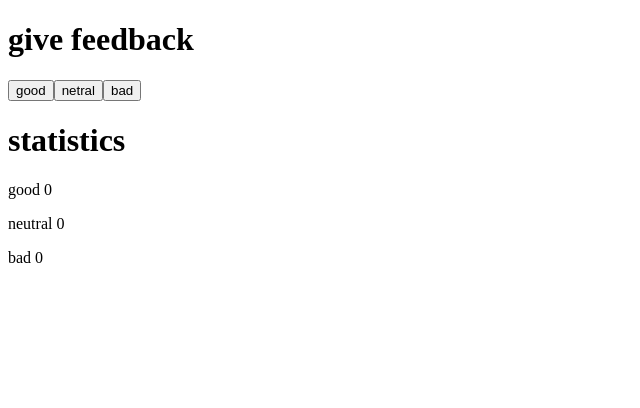
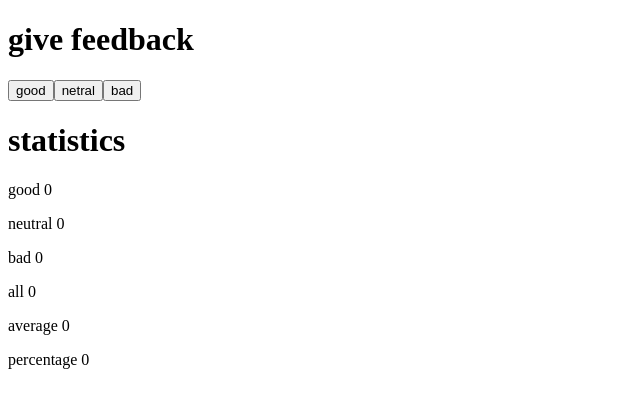
Before and after one commit to phongtra/Full-Stack-Open, a React (Create React App) app in the folder part1/unicafe/: page / in a window 1280 px wide. Shown: the top 408 px of the page, without its empty margins (0-640 px from the left). Built offline with nearby package versions, Linux system fonts and the light colour scheme.

Commit message:
finish 1.7

```diff
--- a/part1/unicafe/src/components/App.js
+++ b/part1/unicafe/src/components/App.js
@@ -4,6 +4,16 @@ const App = () => {
   const [good, setGood] = useState(0);
   const [neutral, setNeutral] = useState(0);
   const [bad, setBad] = useState(0);
+
+  const renderAverage = () => {
+    let positiveSum = good - bad;
+    return positiveSum / (good + neutral + bad) || 0;
+  };
+
+  const renderPercentage = () => {
+    return (good / (good + bad + neutral)) * 100 || 0;
+  };
+
   return (
     <>
       <h1>give feedback</h1>
@@ -14,6 +24,9 @@ const App = () => {
       <p>good {good}</p>
       <p>neutral {neutral}</p>
       <p>bad {bad}</p>
+      <p>all {good + bad + neutral}</p>
+      <p>average {renderAverage()}</p>
+      <p>percentage {renderPercentage()}</p>
     </>
   );
 };
```
